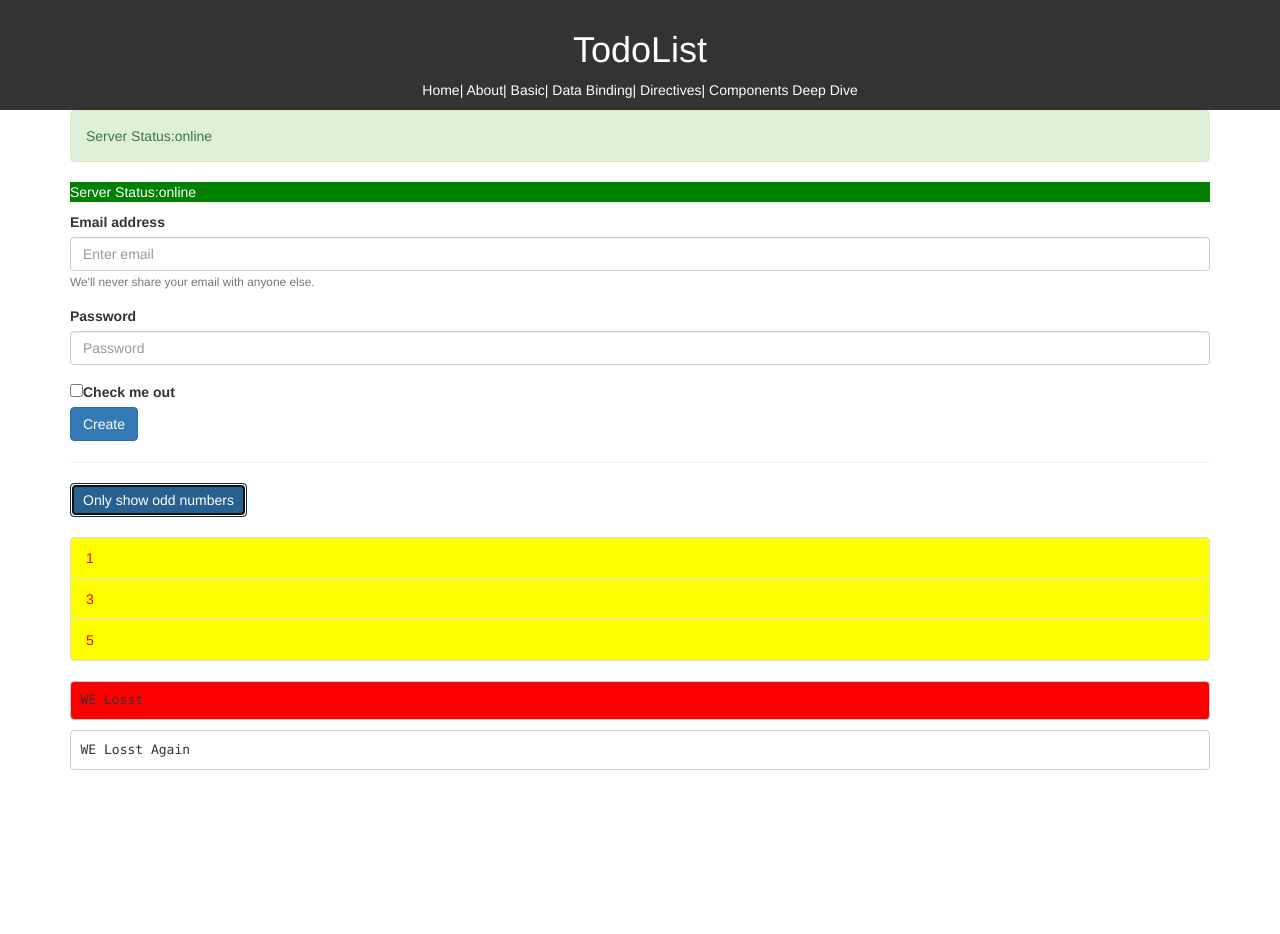
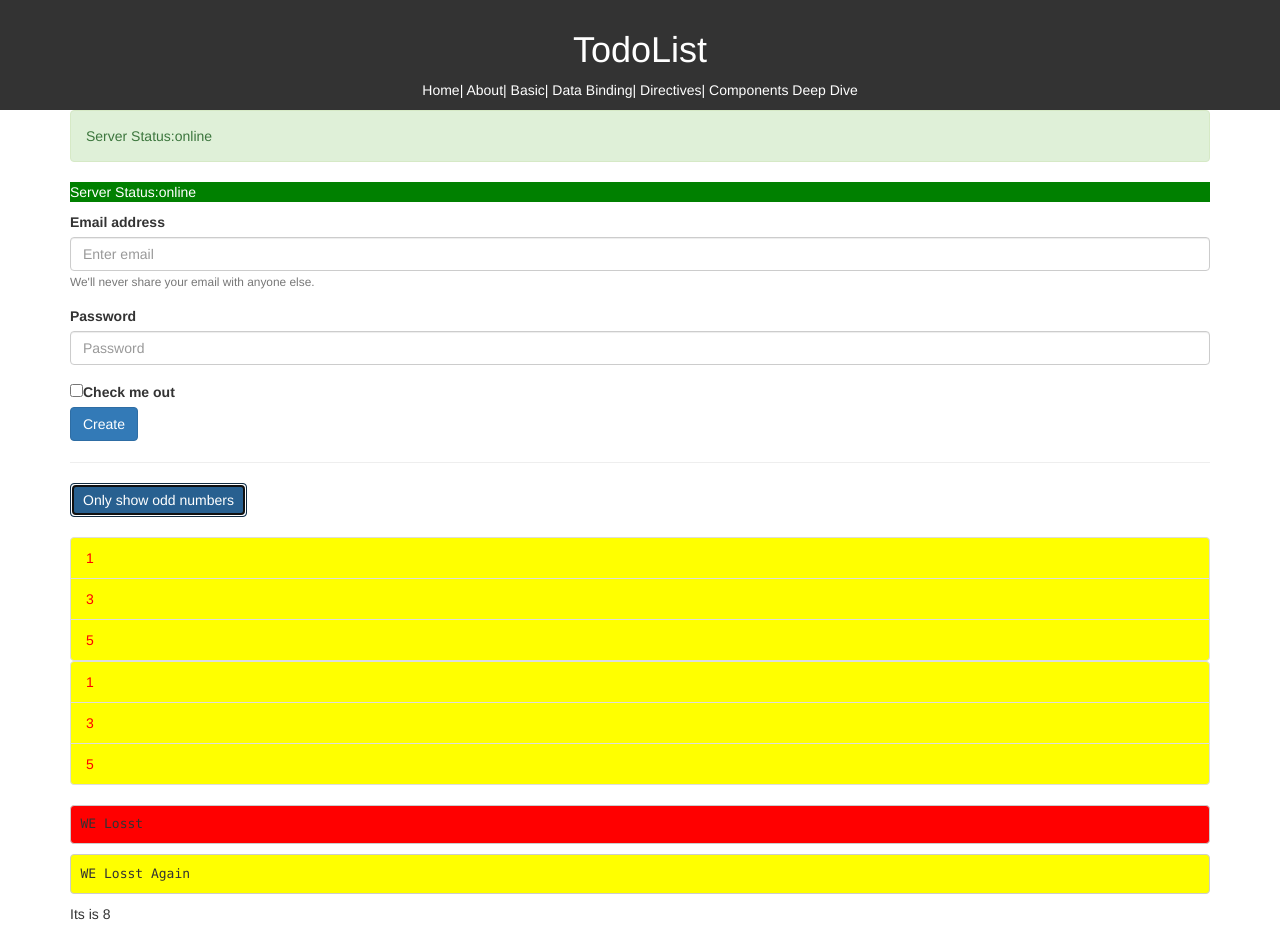
Before and after one commit to shiva508/studet-pool-plan-ui, an Angular app: page /directives in a window 1280 px wide. Both pictures are taken after a click on the button "Only show odd numbers". Before the commit the page ends 800 px from the top, so only its background shows below. Built offline with nearby package versions, Linux system fonts and the light colour scheme.

Commit message:
directives

```diff
--- a/src/app/app.module.ts
+++ b/src/app/app.module.ts
@@ -37,6 +37,7 @@ import { ComponentLifecycleFormComponent } from './components/practice/component
 import { NumberComponentComponent } from './directive/number-component/number-component.component';
 import { DynamicHeigthDirectiveDirective } from './directive/dynamic-heigth-directive.directive';
 import { DetterDynamicHeigthDirectiveDirective } from './directive/detter-dynamic-heigth-directive.directive';
+import { UnlessDirectiveDirective } from './directive/unless-directive.directive';
 
 @NgModule({
   declarations: [
@@ -73,7 +74,8 @@ import { DetterDynamicHeigthDirectiveDirective } from './directive/detter-dynami
     ComponentLifecycleFormComponent,
     NumberComponentComponent,
     DynamicHeigthDirectiveDirective,
-    DetterDynamicHeigthDirectiveDirective
+    DetterDynamicHeigthDirectiveDirective,
+    UnlessDirectiveDirective
   ],
   imports: [
     BrowserModule,
--- a/src/app/directive/detter-dynamic-heigth-directive.directive.ts
+++ b/src/app/directive/detter-dynamic-heigth-directive.directive.ts
@@ -1,23 +1,30 @@
-import { Directive, ElementRef, HostBinding, HostListener, OnInit, Renderer2 } from '@angular/core';
+import { Directive, ElementRef, HostBinding, HostListener, OnInit, Renderer2, Input } from '@angular/core';
 
 @Directive({
   selector: '[appDetterDynamicHeigthDirective]'
 })
 export class DetterDynamicHeigthDirectiveDirective implements OnInit{
+  @Input() defaultColor: string = 'transparent';
+  @Input() highlatedColor: string = 'blue';
+
   @HostBinding('style.backgroundColor') backgroundColor: string = 'transparent';
+
   constructor(private elRef:ElementRef,private renderer:Renderer2) { }
 
   ngOnInit() {
+    this.backgroundColor = this.defaultColor;
     // this.renderer.setStyle(this.elRef.nativeElement,'background-color','blue')
   }
 
   @HostListener('mouseenter') mouseover(evenrData: Event) {
     // this.renderer.setStyle(this.elRef.nativeElement, 'background-color', 'blue')
-    this.backgroundColor='blue'
+    // this.backgroundColor='blue'
+    this.backgroundColor = this.highlatedColor;
   }
 
   @HostListener('mouseleave') mouseleave(eventData: Event) {
     // this.renderer.setStyle(this.elRef.nativeElement, 'background-color', 'transparent')
-    this.backgroundColor = 'transparent';
+    // this.backgroundColor = 'transparent';
+    this.backgroundColor = this.defaultColor;
   }
 }
--- a/src/app/directive/number-component/number-component.component.html
+++ b/src/app/directive/number-component/number-component.component.html
@@ -4,20 +4,40 @@
       <br><br>
       <ul class="list-group">
         <div *ngIf="onlyAdd">
-          <li class="list-group-item"
-          *ngFor="let odd of oddNumberArray"
-          [ngClass]="{odd: odd % 2 !==0 }"
-          [ngStyle]="{backgroundColor: odd % 2 !==0 ? 'yellow':'transparent'}">{{odd}}</li>
+          <li class="list-group-item" *ngFor="let odd of oddNumberArray" [ngClass]="{odd: odd % 2 !==0 }"
+            [ngStyle]="{backgroundColor: odd % 2 !==0 ? 'yellow':'transparent'}">{{odd}}</li>
         </div>
+
+        <div *appUnlessDirective="onlyAdd">
+          <li class="list-group-item" *ngFor="let odd of oddNumberArray" [ngClass]="{odd: odd % 2 !==0 }"
+            [ngStyle]="{backgroundColor: odd % 2 !==0 ? 'yellow':'transparent'}">{{odd}}</li>
+        </div>
+
         <div *ngIf="!onlyAdd">
-          <li class="list-group-item"
-          *ngFor="let even of eventNumberArray"
-          [ngClass]="{even: even % 2 ==0 }"
-          >{{even}}
+          <li class="list-group-item" *ngFor="let even of eventNumberArray" [ngClass]="{even: even % 2 ==0 }">{{even}}
           </li>
         </div>
+        <ng-template [ngIf]="!onlyAdd">
+          <div>
+            <li class="list-group-item" *ngFor="let even of eventNumberArray" [ngClass]="{even: even % 2 ==0 }">
+              {{even}}
+            </li>
+          </div>
+        </ng-template>
+
       </ul>
       <pre appDynamicHeigthDirective>WE Losst</pre>
-      <pre appDetterDynamicHeigthDirective>WE Losst Again</pre>
+      <pre appDetterDynamicHeigthDirective [defaultColor]="'yellow'" [highlatedColor]="'red'">WE Losst Again</pre>
+      <div [ngSwitch]="swithchValue">
+        <p *ngSwitchCase="8">
+          Its is 8
+        </p>
+        <p *ngSwitchCase="4">
+          its 5
+        </p>
+        <p *ngSwitchDefault>
+          nothing
+        </p>
+      </div>
     </div>
   </div>
--- a/src/app/directive/number-component/number-component.component.ts
+++ b/src/app/directive/number-component/number-component.component.ts
@@ -10,6 +10,7 @@ export class NumberComponentComponent implements OnInit {
   oddNumberArray = [1, 3, 5];
   eventNumberArray = [2, 4, 6];
   onlyAdd = false;
+  swithchValue = 8;
   constructor() { }
 
   ngOnInit(): void {
--- /dev/null
+++ b/src/app/directive/unless-directive.directive.ts
@@ -0,0 +1,18 @@
+import { Directive, Input, TemplateRef, ViewContainerRef } from '@angular/core';
+
+@Directive({
+  selector: '[appUnlessDirective]'
+})
+export class UnlessDirectiveDirective {
+
+  @Input() set appUnlessDirective(condition: boolean) {
+    if (condition) {
+      this.vcRef.createEmbeddedView(this.templateRef);
+    } else {
+      this.vcRef.clear();
+    }
+  }
+
+  constructor(private templateRef:TemplateRef<any>,private vcRef:ViewContainerRef) { }
+
+}
```
Also changed, not shown: 1 other file (tests, documents, lock files or other folders).
